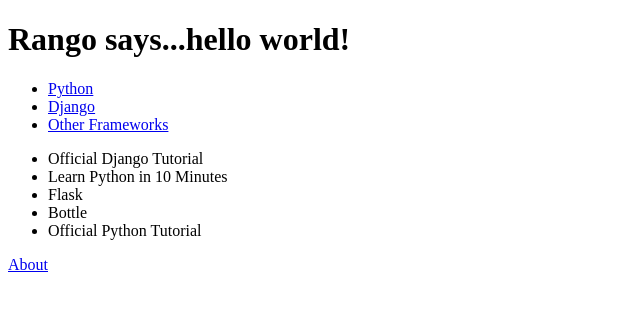
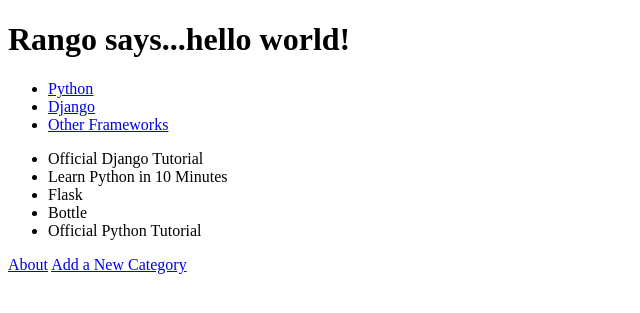
Before and after one commit to ShadabAShaikh/TwD, a Django app: page /rango/ in a window 1280 px wide. Shown: the top 313 px of the page, without its empty margins (0-640 px from the left). Run offline with Django 3.2, Linux system fonts and the light colour scheme; data comes from the database, SQL or seed files in the repository; parts of the project's set-up code (start-up, migrations or seed data) failed here and were passed over.

Commit message:
2014.07.14.17.15

```diff
--- a/tango_with_django_project/rango/admin.py
+++ b/tango_with_django_project/rango/admin.py
@@ -1,7 +1,10 @@
 from django.contrib import admin
 from rango.models import Category, Page
 
+class PageAdmin(admin.ModelAdmin):
+    list_display = ['category', 'title', 'url']
+
 admin.site.register(Category)
-admin.site.register(Page)
+admin.site.register(Page, PageAdmin)
 
 # Register your models here.
--- a/tango_with_django_project/rango/urls.py
+++ b/tango_with_django_project/rango/urls.py
@@ -4,5 +4,7 @@
 urlpatterns = patterns('',
         url(r'^$', views.index, name='index'),
         url(r'^about/',views.about, name='about'),
-        url(r'^category/(?P<category_name_url>\w+)/$', views.category, name='category'),  # New!
-)
+        url(r'^category/(?P<category_name_url>\w+)/$', views.category, name='category'),
+        url(r'^add_category/$', views.add_category, name='add_category'),
+        url(r'^category/(?P<category_name_url>\w+)/add_page/$', views.add_page, name='add_page'),
+        )
--- a/tango_with_django_project/rango/views.py
+++ b/tango_with_django_project/rango/views.py
@@ -3,6 +3,8 @@
 from django.http import HttpResponse
 from rango.models import Category
 from rango.models import Page
+from rango.forms import CategoryForm
+from rango.forms import PageForm
 
 def index(request):
     # Obtain the context from the HTTP request.
@@ -27,6 +29,12 @@
     # Render the response and return to the client.
     return render_to_response('rango/index.html', context_dict, context)
 
+def decode_url(category_name_url):
+    return category_name_url.replace('_', ' ')
+
+def encode_url(category_name):
+    return category_name.replace(' ', '_')
+
 def about(request):
     context = RequestContext(request)
     context_dict = {'testmessage': "I'm a test message"}
@@ -43,7 +51,7 @@
 
     # Create a context dictionary which we can pass to the template rendering engine.
     # We start by containing the name of the category passed by the user.
-    context_dict = {'category_name': category_name}
+    context_dict = {'category_name': category_name, 'category_name_url':category_name_url}
 
     try:
         # Can we find a category with the given name?
@@ -67,3 +75,38 @@
 
     # Go render the response and return it to the client.
     return render_to_response('rango/category.html', context_dict, context)
+
+def add_category(request):
+    context = RequestContext(request)
+    if request.method == 'POST':
+        form = CategoryForm(request.POST)
+        if form.is_valid():
+            form.save(commit=True)
+            return index(request)
+        else:
+            print form.errors
+    else:
+        form = CategoryForm()
+    return render_to_response('rango/add_category.html',{'form':form}, context)
+
+def add_page(request, category_name_url):
+    context = RequestContext(request)
+    category_name = decode_url(category_name_url)
+    if request.method == 'POST':
+        form = PageForm(request.POST)
+        if form.is_valid():
+            page = form.save(commit=False)
+            try:
+                cat = Category.objects.get(name=category_name)
+                page.category = cat
+            except Category.DoesNotExist:
+                return render_to_response('rango/add_category.html', {}, context)
+            page.views = 0
+            page.save()
+
+            return category(request, category_name_url)
+        else:
+            print form.errors
+    else:
+        form = PageForm()
+    return render_to_response( 'rango/add_page.html', {'category_name_url': category_name_url, 'category_name': category_name, 'form':form}, context)
--- a/tango_with_django_project/templates/rango/category.html
+++ b/tango_with_django_project/templates/rango/category.html
@@ -16,6 +16,7 @@
             {% else %}
                 <strong>No pages currently in category.</strong>
             {% endif %}
+            <li><a href="/rango/category/{{ category_name_url }}/add_page/"> Add Page</a></li>
         {% else %}
             The specified category {{ category_name }} does not exist!
         {% endif %}
--- a/tango_with_django_project/templates/rango/index.html
+++ b/tango_with_django_project/templates/rango/index.html
@@ -30,5 +30,6 @@
         {% endif %}
 
 		<a href="/rango/about/">About</a>
+		<a href="/rango/add_category/">Add a New Category</a>
     </body>
 </html>
```
Also changed, not shown: tango_with_django_project/rango/forms.py (added, +27 -0 lines), tango_with_django_project/templates/rango/add_category.html (added, +26 -0 lines), tango_with_django_project/templates/rango/add_page.html (added, +26 -0 lines).
